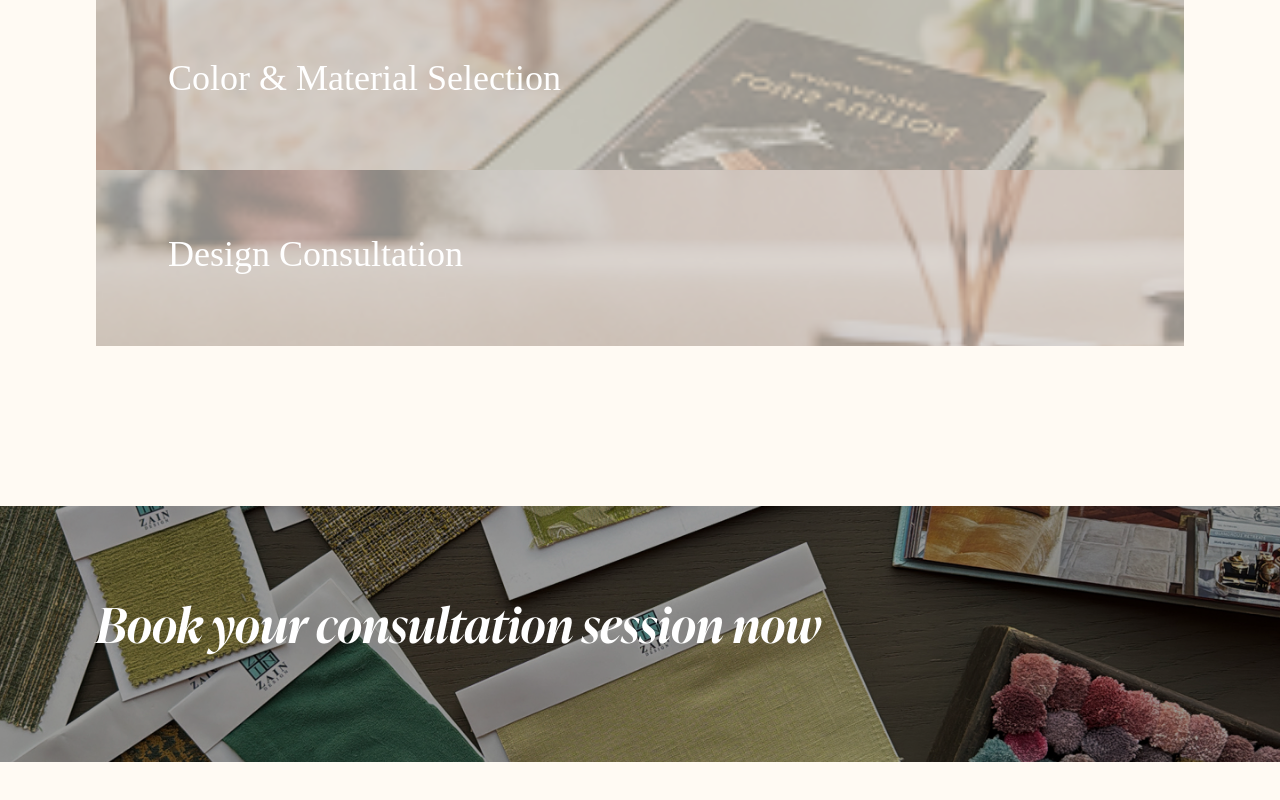
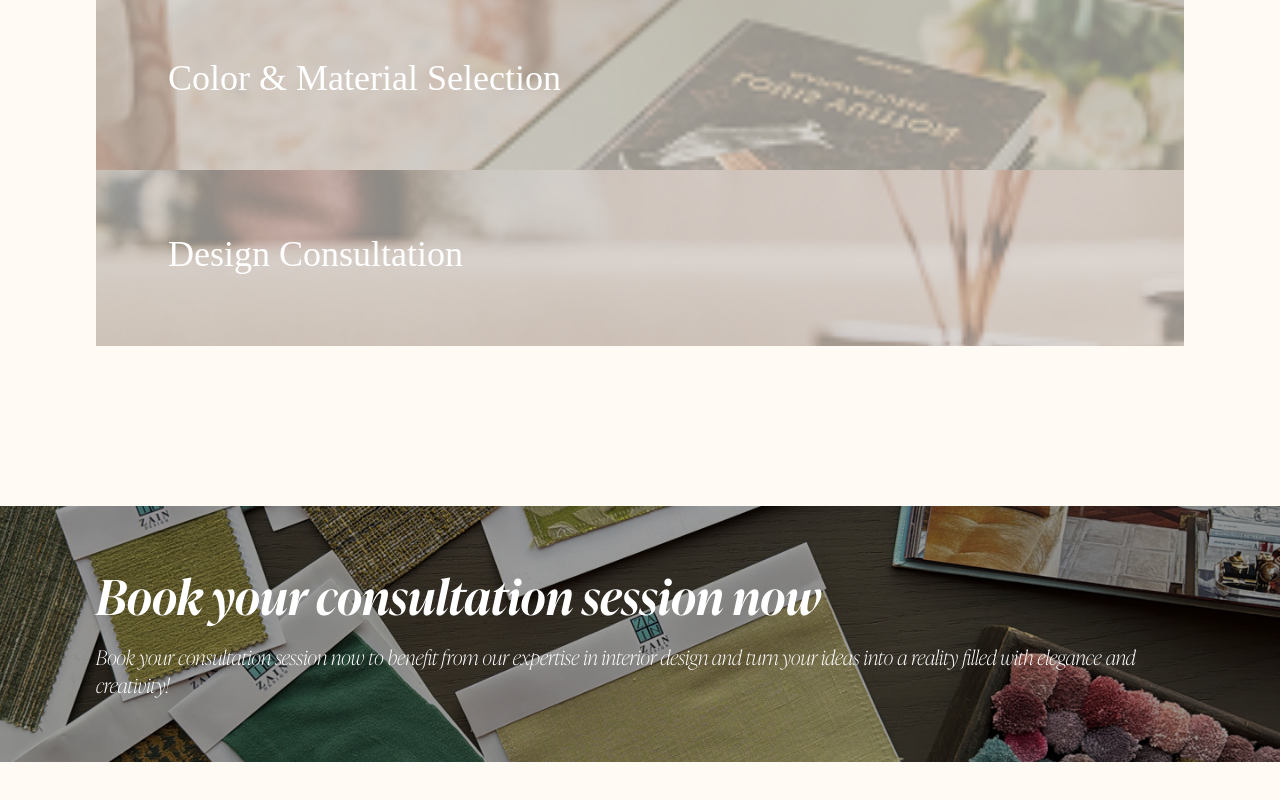
Before and after one commit to amxr21/zain-interior-website, a React (Vite) app in the folder frontend/: page / in a window 1280 px wide. Shown: the part 2526-3326 px from the top of the page. Built offline with nearby package versions, Linux system fonts and the light colour scheme.

Commit message:
update texts & layout #2

```diff
--- a/frontend/src/components/AboutStudio.jsx
+++ b/frontend/src/components/AboutStudio.jsx
@@ -20,7 +20,7 @@ const AboutStudio = () => {
                 images.map((image,index) => {
                     return (
                         <>
-                            <Image key={index} link={image} imgClasses="absolute min-w-full min-h-full object-cover " containerClasses="h-72 bg-red-500 relative overflow-hidden" />
+                            <Image key={index} link={image} imgClasses="absolute min-w-full min-h-full object-cover " containerClasses="h-72 bg-biege-500 relative overflow-hidden" />
                         </>
                     )
                 })
--- a/frontend/src/components/Service.jsx
+++ b/frontend/src/components/Service.jsx
@@ -18,7 +18,7 @@ const Service = ({bannerImage, serviceHeader, serviceDetails})  => {
 
 
     return (
-        <div className="relative service bg-red-500 flex flex-col items-center justify-center">
+        <div className="relative service bg-biege-500 flex flex-col items-center justify-center">
             <div className="service-banner relative h-44 w-full overflow-hidden">
                 <img className="absolute inset-x-0 -top-90 m-auto w-full" src={bannerImage} alt="" />
             </div>
--- a/frontend/src/data.js
+++ b/frontend/src/data.js
@@ -89,7 +89,8 @@ const translations = {
         }
       },
       consultation: {
-        title: "Book your consultation session now"
+        title: "Book your consultation session now",
+        subtitle: "Book your consultation session now to benefit from our expertise in interior design and turn your ideas into a reality filled with elegance and creativity!",
       },
       realLife: {
         title: "ZAIN IN REAL LIFE",
```
